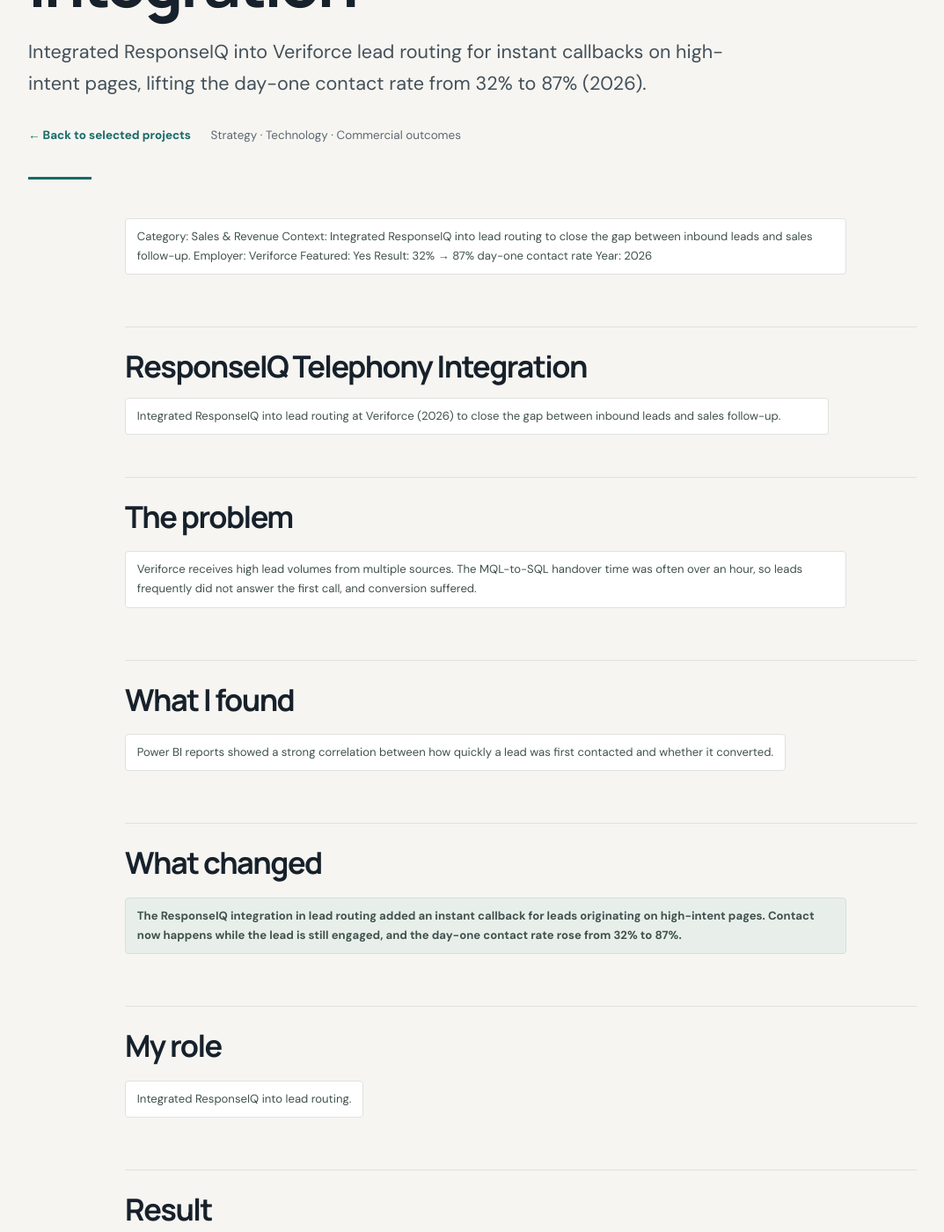
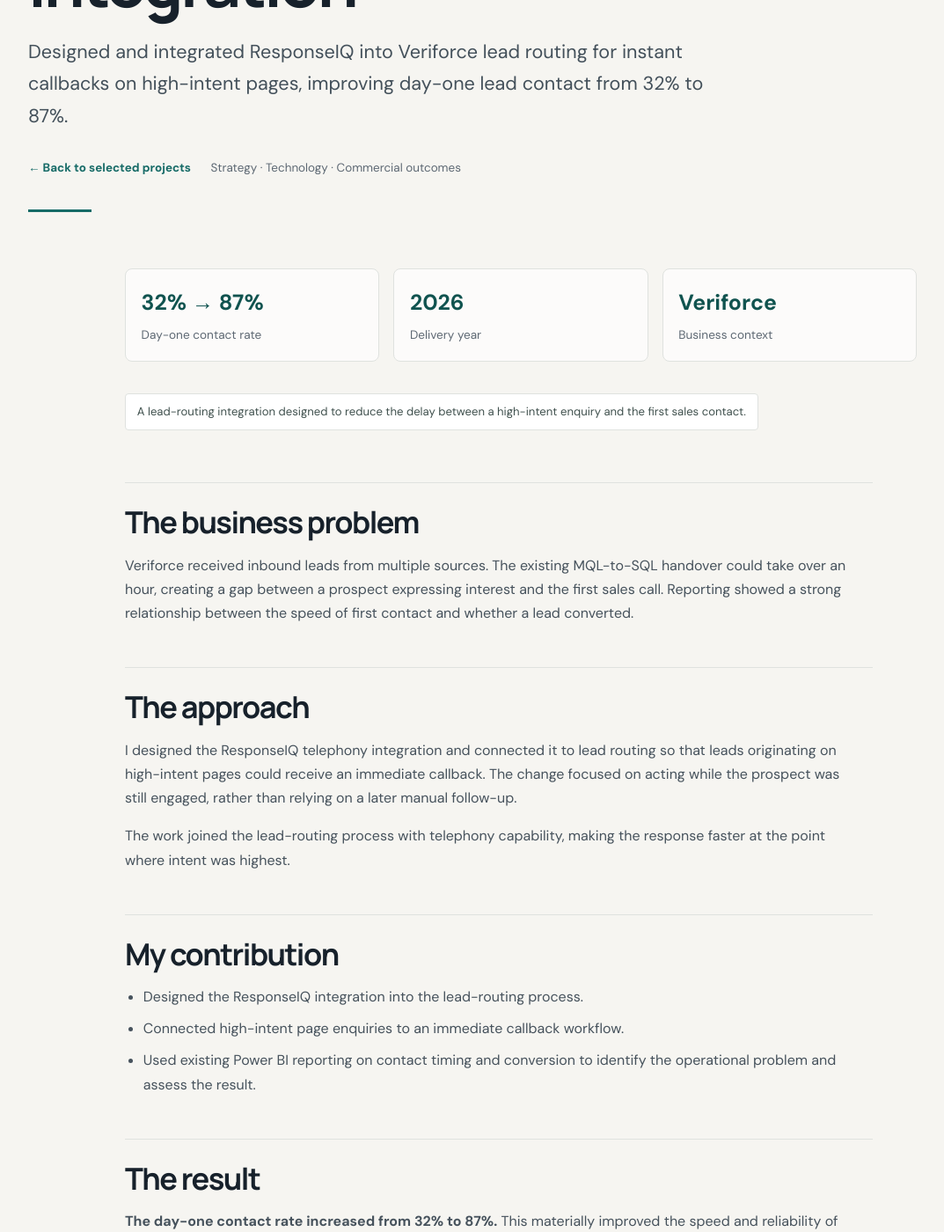
Before and after one commit to georgefwmurray/Marketing-Operations-Control-Centre, a Jekyll site: the page built from Campaign & Commercial Projects/ResponseIQ-Telephony-Integration.md, in a window 1280 px wide and 1400 px high, scrolled down 356 px. Shown: the whole window at 88% size, without its empty margins (48-1121 px from the left). Built offline with Jekyll 4.4.1, drawn with Linux system fonts in a browser that asks for light colours; some of the changed text lies outside the part shown.

Commit message:
Expand ResponseIQ integration into a recruiter-ready case study

```diff
--- a/Campaign & Commercial Projects/ResponseIQ-Telephony-Integration.md
+++ b/Campaign & Commercial Projects/ResponseIQ-Telephony-Integration.md
@@ -1,41 +1,47 @@
 ---
-title: "ResponseIQ Telephony Integration: 87% Day-One Contact"
-description: "Integrated ResponseIQ into Veriforce lead routing for instant callbacks on high-intent pages, lifting the day-one contact rate from 32% to 87% (2026)."
+title: "ResponseIQ Telephony Integration: Day-One Contact Rate from 32% to 87%"
+description: "Designed and integrated ResponseIQ into Veriforce lead routing for instant callbacks on high-intent pages, improving day-one lead contact from 32% to 87%."
 ---
 
 # ResponseIQ Telephony Integration
 
-[Home](../index.html) • [Agent Registry](../Agent-Registry.html) • [Results](../Results.html) • [Roadmap](../Roadmap.html) • [Campaign & Commercial Projects](../Campaign-Commercial-Projects.html) • [Leadership & Strategy](../Leadership-%26-Strategy.html) • [How to Build MOCC](../How-to-Build.html) • [HubSpot Expert in South Wales](../HubSpot-Expert-South-Wales.html)
+[Home](../index.html) · [Selected projects](../Campaign-Commercial-Projects.html) · [Results](../Results.html)
 
----
+<div class="case-study-facts">
+  <div class="case-study-fact"><strong>32% → 87%</strong><span>Day-one contact rate</span></div>
+  <div class="case-study-fact"><strong>2026</strong><span>Delivery year</span></div>
+  <div class="case-study-fact"><strong>Veriforce</strong><span>Business context</span></div>
+</div>
 
-Category: Sales & Revenue
-Context: Integrated ResponseIQ into lead routing to close the gap between inbound leads and sales follow-up.
-Employer: Veriforce
-Featured: Yes
-Result: 32% → 87% day-one contact rate
-Year: 2026
+<p class="case-study-intro">A lead-routing integration designed to reduce the delay between a high-intent enquiry and the first sales contact.</p>
 
-## ResponseIQ Telephony Integration
+<section class="case-study-section">
+  <h2>The business problem</h2>
+  <p>Veriforce received inbound leads from multiple sources. The existing MQL-to-SQL handover could take over an hour, creating a gap between a prospect expressing interest and the first sales call. Reporting showed a strong relationship between the speed of first contact and whether a lead converted.</p>
+</section>
 
-Integrated ResponseIQ into lead routing at Veriforce (2026) to close the gap between inbound leads and sales follow-up.
+<section class="case-study-section">
+  <h2>The approach</h2>
+  <p>I designed the ResponseIQ telephony integration and connected it to lead routing so that leads originating on high-intent pages could receive an immediate callback. The change focused on acting while the prospect was still engaged, rather than relying on a later manual follow-up.</p>
+  <p>The work joined the lead-routing process with telephony capability, making the response faster at the point where intent was highest.</p>
+</section>
 
-## The problem
+<section class="case-study-section">
+  <h2>My contribution</h2>
+  <ul>
+    <li>Designed the ResponseIQ integration into the lead-routing process.</li>
+    <li>Connected high-intent page enquiries to an immediate callback workflow.</li>
+    <li>Used existing Power BI reporting on contact timing and conversion to identify the operational problem and assess the result.</li>
+  </ul>
+</section>
 
-Veriforce receives high lead volumes from multiple sources. The MQL-to-SQL handover time was often over an hour, so leads frequently did not answer the first call, and conversion suffered.
+<section class="case-study-section">
+  <h2>The result</h2>
+  <p><strong>The day-one contact rate increased from 32% to 87%.</strong> This materially improved the speed and reliability of the first sales interaction.</p>
+  <div class="case-study-note"><strong>Measurement note:</strong> The result shown is the reported change in day-one contact rate. This case study does not attribute a specific revenue uplift to the integration.</div>
+</section>
 
-## What I found
-
-Power BI reports showed a strong correlation between how quickly a lead was first contacted and whether it converted.
-
-## What changed
-
-The ResponseIQ integration in lead routing added an instant callback for leads originating on high-intent pages. Contact now happens while the lead is still engaged, and the day-one contact rate rose from 32% to 87%.
-
-## My role
-
-Integrated ResponseIQ into lead routing.
-
-## Result
-
-**Day-one contact rate improved from 32% to 87%**
+<section class="case-study-section">
+  <h2>Why it mattered</h2>
+  <p>The integration addressed a practical point of friction between marketing-generated demand and sales follow-up. It demonstrates how CRM, routing and telephony decisions can improve the customer experience when they are designed around the timing of buyer intent.</p>
+</section>
```
